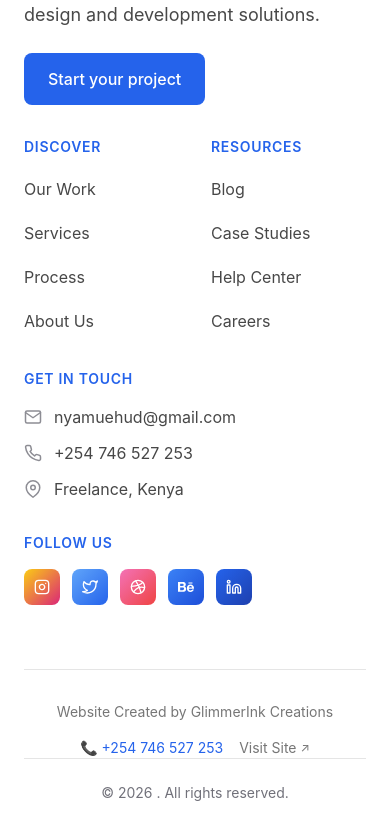
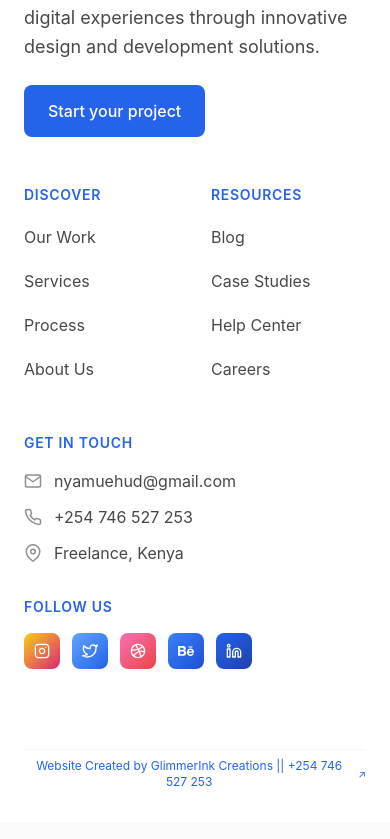
Before and after one commit to Ehud-Guzman/glimmer, a React (Vite) app: page /contact in a window 390 px wide. Shown: the part 5069-5908 px from the top of the page. Built offline with nearby package versions, Linux system fonts and the light colour scheme.

Commit message:
Mobile view update

```diff
--- a/src/components/Footer/Footer.jsx
+++ b/src/components/Footer/Footer.jsx
@@ -36,8 +36,8 @@ const Footer = () => {
         <div className="absolute bottom-0 right-0 w-96 h-96 rounded-full bg-primary/5 blur-3xl translate-x-1/2 translate-y-1/2" />
       </div>
 
-      {/* Main Grid Layout - Credits now included */}
-      <div className="max-w-7xl mx-auto px-6 py-12 md:py-16 grid grid-cols-1 md:grid-cols-12 gap-8 md:gap-12 relative z-10">
+      {/* Grid Layout */}
+      <div className="max-w-7xl mx-auto px-6 py-20 grid grid-cols-1 md:grid-cols-12 gap-12 relative z-10">
         <FooterBrand brand={footerStructure.brand} />
         <FooterNav
           navigation={footerStructure.navigation}
@@ -45,45 +45,21 @@ const Footer = () => {
           setActiveHover={setActiveHover}
         />
         <FooterContact contact={footerStructure.contact} />
+      </div>
 
-        {/* Credits - Now inside grid with full width */}
+    {/* Credits */}
+<div className="pb-8 md:pb-4 pt-2 border-t border-gray-100 dark:border-gray-800 mx-6">
   <motion.div
-          className="col-span-1 md:col-span-12 mt-8 md:mt-12 pt-8 border-t border-border-light dark:border-border-dark"
+    className="text-center text-xs opacity-50 hover:opacity-80 transition-opacity"
     initial={{ opacity: 0 }}
     whileInView={{ opacity: 1 }}
     viewport={{ once: true }}
     transition={{ delay: 0.5 }}
   >
-          <div className="flex flex-col md:flex-row justify-between items-center gap-4">
-            <div className="text-sm text-text-light/60 dark:text-text-dark/60">
-              {footerStructure.credits.text}
-            </div>
-
-            <div className="flex items-center gap-4">
-              {footerStructure.credits.phone && (
-                <a
-                  href={`tel:${footerStructure.credits.phone.replace(/\s/g, '')}`}
-                  className="text-sm text-primary dark:text-primary-light hover:opacity-80 transition-opacity"
-                >
-                  📞 {footerStructure.credits.phone}
+    <a href={footerStructure.credits.url} className="inline-flex items-center gap-1">
+      {footerStructure.credits.text} || {footerStructure.credits.phone}
+      <span className="text-[10px]">↗</span>
     </a>
-              )}
-
-              {footerStructure.credits.url && (
-                <a
-                  href={footerStructure.credits.url}
-                  target="_blank"
-                  rel="noopener noreferrer"
-                  className="text-sm text-text-light/60 dark:text-text-dark/60 hover:text-primary dark:hover:text-primary-light transition-colors flex items-center gap-1"
-                >
-                  Visit Site
-                  <span className="text-xs">↗</span>
-                </a>
-              )}
-            </div>
-          </div>
-
-          <FooterLegal legal={footerStructure.legal} />
   </motion.div>
 </div>
 
```
Lines whose indentation alone changed are shown as unchanged.
